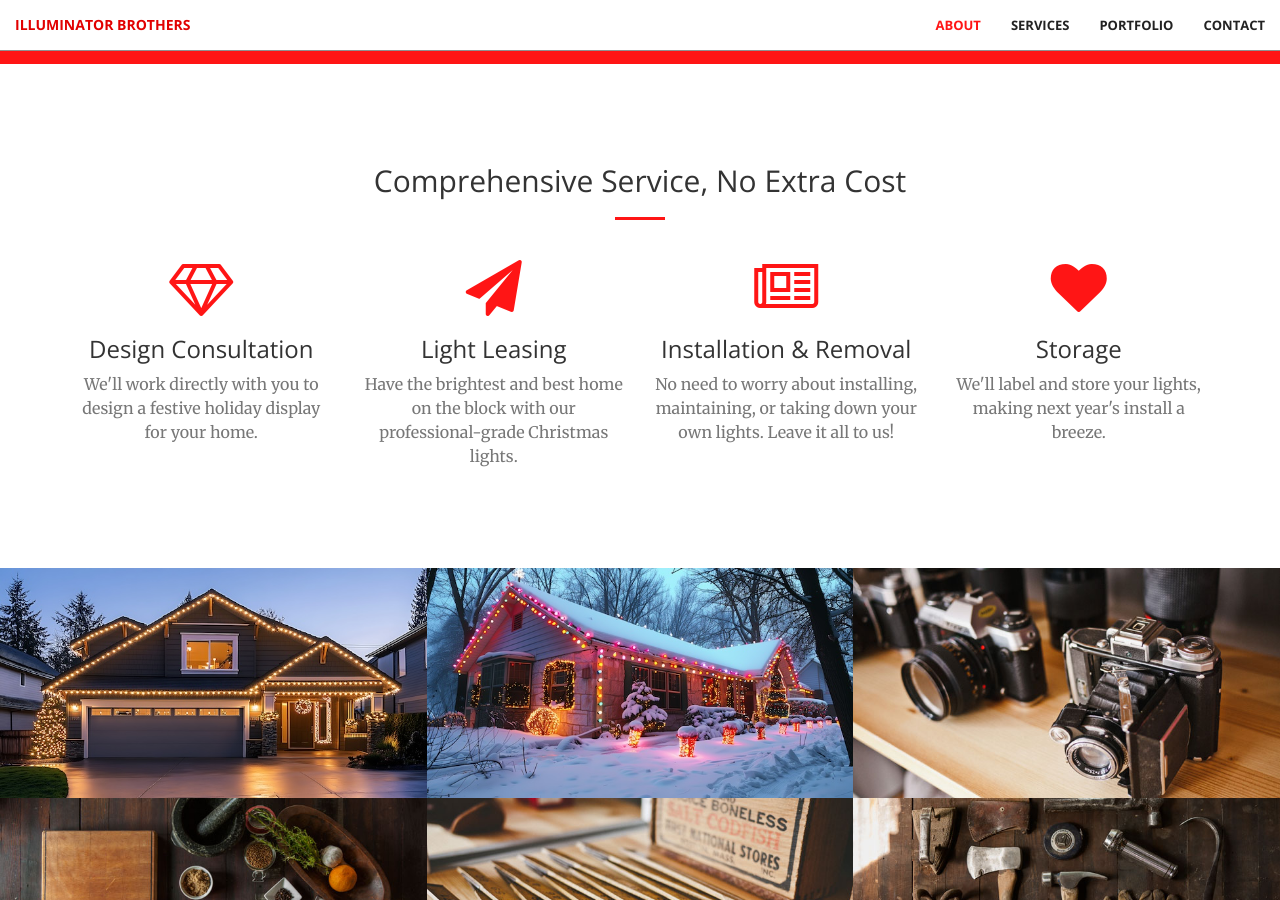
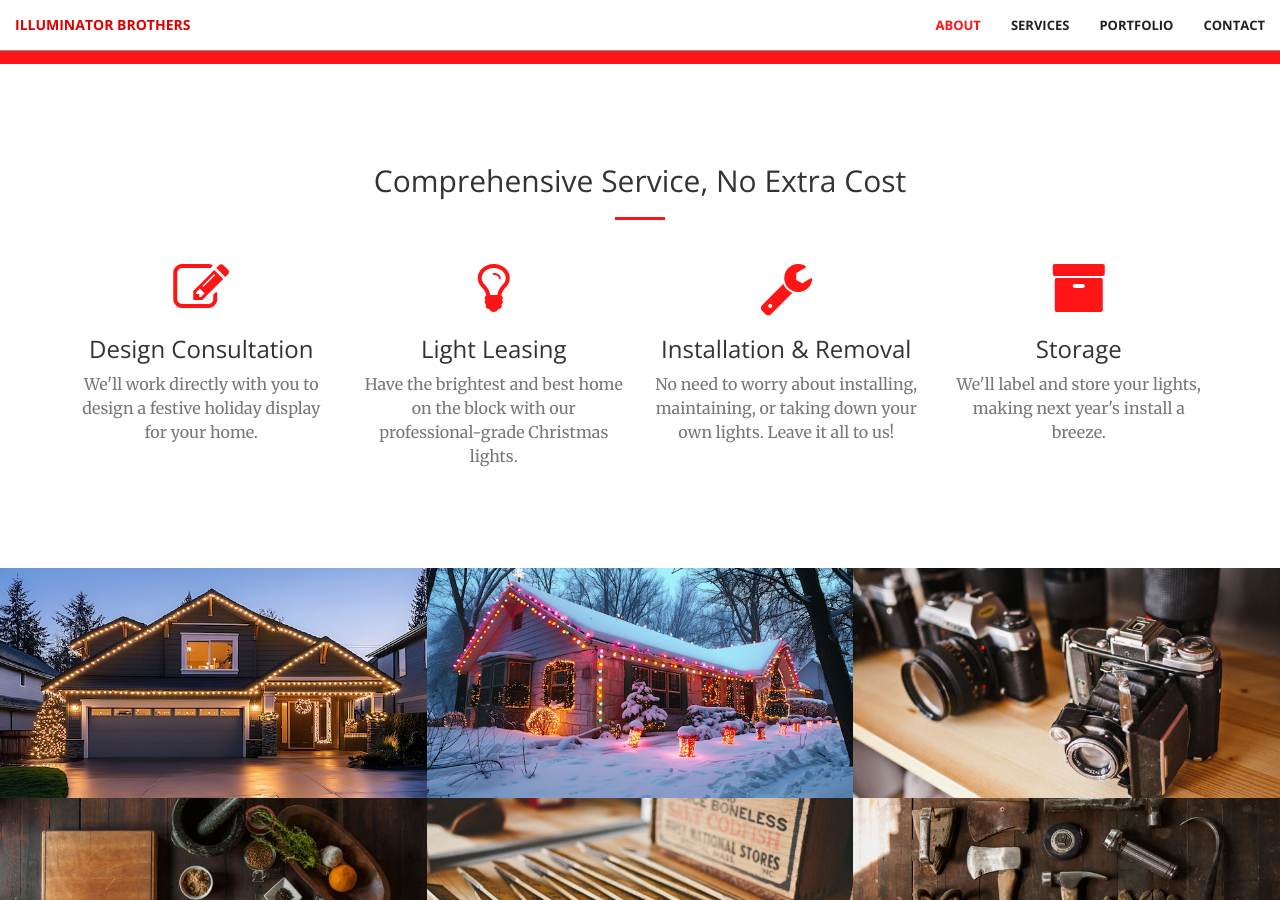
Before and after one commit to Gagege/illuminatorbros.com, a Jekyll site: the page built from index.html, in a window 1280 px wide and 900 px high, scrolled down 1254 px. Built offline with Jekyll 4.4.1, drawn with Linux system fonts in a browser that asks for light colours.

Commit message:
Updated service icons

```diff
--- a/_includes/services.html
+++ b/_includes/services.html
@@ -11,28 +11,28 @@
         <div class="row">
             <div class="col-lg-3 col-md-6 text-center">
                 <div class="service-box">
-                    <i class="fa fa-4x fa-diamond wow bounceIn text-primary"></i>
+                    <i class="fa fa-4x fa-pencil-square-o wow bounceIn text-primary"></i>
                     <h3>Design Consultation</h3>
                     <p class="text-muted">We'll work directly with you to design a festive holiday display for your home.</p>
                 </div>
             </div>
             <div class="col-lg-3 col-md-6 text-center">
                 <div class="service-box">
-                    <i class="fa fa-4x fa-paper-plane wow bounceIn text-primary" data-wow-delay=".1s"></i>
+                    <i class="fa fa-4x fa-lightbulb-o wow bounceIn text-primary" data-wow-delay=".1s"></i>
                     <h3>Light Leasing</h3>
                     <p class="text-muted">Have the brightest and best home on the block with our professional-grade Christmas lights.</p>
                 </div>
             </div>
             <div class="col-lg-3 col-md-6 text-center">
                 <div class="service-box">
-                    <i class="fa fa-4x fa-newspaper-o wow bounceIn text-primary" data-wow-delay=".2s"></i>
+                    <i class="fa fa-4x fa-wrench wow bounceIn text-primary" data-wow-delay=".2s"></i>
                     <h3>Installation & Removal</h3>
                     <p class="text-muted">No need to worry about installing, maintaining, or taking down your own lights. Leave it all to us!</p>
                 </div>
             </div>
             <div class="col-lg-3 col-md-6 text-center">
                 <div class="service-box">
-                    <i class="fa fa-4x fa-heart wow bounceIn text-primary" data-wow-delay=".3s"></i>
+                    <i class="fa fa-4x fa-archive wow bounceIn text-primary" data-wow-delay=".3s"></i>
                     <h3>Storage</h3>
                     <p class="text-muted">We'll label and store your lights, making next year's install a breeze.</p>
                 </div>
```
